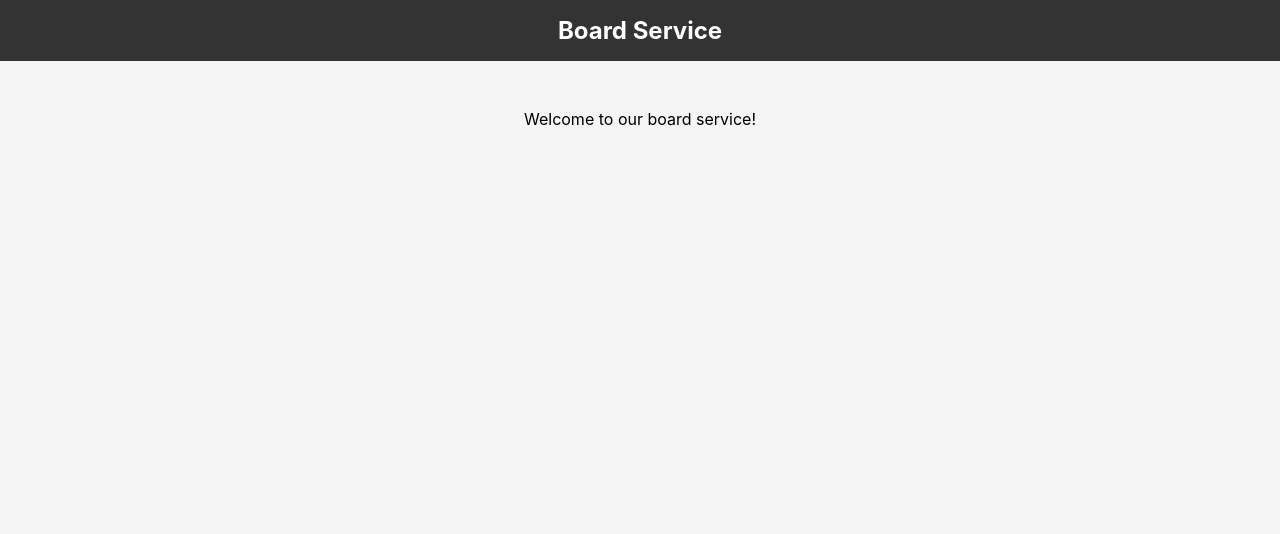
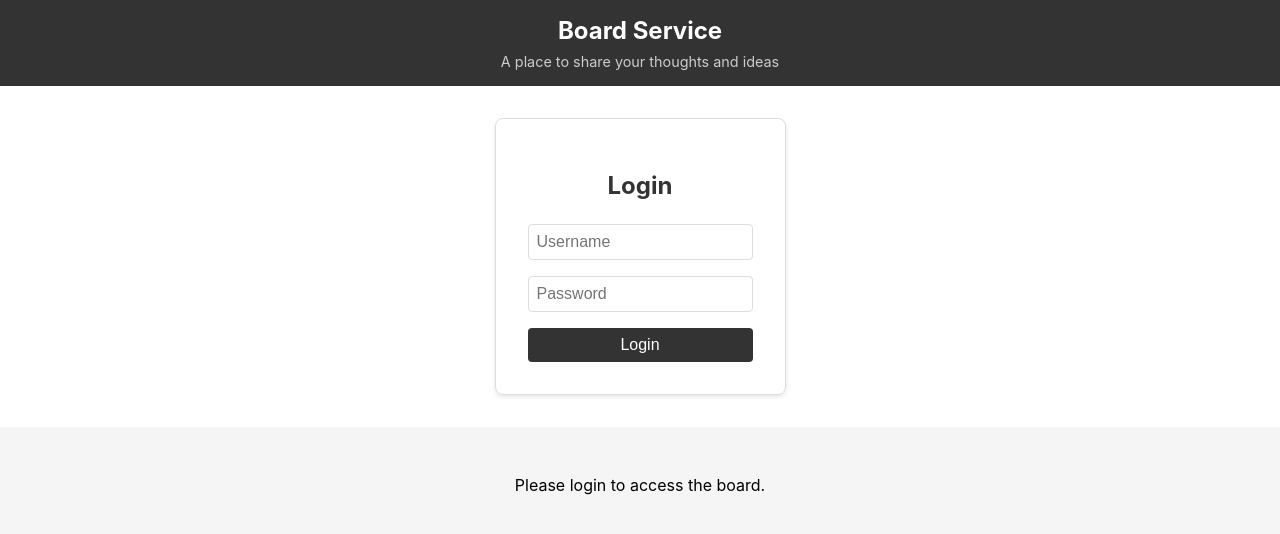
Before and after one commit to h232ch/board-service, a React (Create React App) app: page / in a window 1280 px wide. Shown: the top 534 px of the page. Built offline with nearby package versions, Linux system fonts and the light colour scheme.

Commit message:
login state

```diff
--- a/src/App.css
+++ b/src/App.css
@@ -5,41 +5,6 @@
   flex-direction: column;
 }
 
-.App-logo {
-  height: 40vmin;
-  pointer-events: none;
-}
-
-@media (prefers-reduced-motion: no-preference) {
-  .App-logo {
-    animation: App-logo-spin infinite 20s linear;
-  }
-}
-
-.App-header {
-  background-color: #282c34;
-  min-height: 100vh;
-  display: flex;
-  flex-direction: column;
-  align-items: center;
-  justify-content: center;
-  font-size: calc(10px + 2vmin);
-  color: white;
-}
-
-.App-link {
-  color: #61dafb;
-}
-
-@keyframes App-logo-spin {
-  from {
-    transform: rotate(0deg);
-  }
-  to {
-    transform: rotate(360deg);
-  }
-}
-
 main {
   flex: 1;
   padding: 2rem;
--- a/src/App.tsx
+++ b/src/App.tsx
@@ -1,13 +1,50 @@
-import React from 'react';
+import React, { useState } from 'react';
 import Header from './components/Header';
 import './App.css';
+import Login from './components/Login';
 
 function App() {
+  // 로그인 상태 관리
+  const [isLoggedIn, setIsLoggedIn] = useState(false);
+  const [username, setUsername] = useState('');
+
+  const handleLogin = (inputUsername: string, password: string) => {
+    // 실제로는 여기서 API 호출을 해야 하지만, 지금은 간단히 구현
+    if (inputUsername && password) {
+      setIsLoggedIn(true);
+      setUsername(inputUsername);
+    }
+  };
+
+  const handleLogout = () => {
+    setIsLoggedIn(false);
+    setUsername('');
+  };
+
   return (
     <div className="App">
-      <Header title="Board Service" />
+      <Header title="Board Service">
+        {isLoggedIn ? (
+          <div>
+            Welcome, {username}!
+            <button onClick={handleLogout} style={{ marginLeft: '1rem' }}>
+              Logout
+            </button>
+          </div>
+        ) : (
+          'A place to share your thoughts and ideas'
+        )}
+      </Header>
+      {!isLoggedIn && <Login onLogin={handleLogin} />}
       <main>
-        <p>Welcome to our board service!</p>
+        {isLoggedIn ? (
+          <div>
+            <h2>Welcome to the Board!</h2>
+            <p>You can now post and interact with others.</p>
+          </div>
+        ) : (
+          <p>Please login to access the board.</p>
+        )}
       </main>
     </div>
   );
--- a/src/components/Header.css
+++ b/src/components/Header.css
@@ -9,3 +9,9 @@
   margin: 0;
   font-size: 1.5rem;
 }
+
+.header-subtitle {
+  margin-top: 0.5rem;
+  color: #ccc;
+  font-size: 0.9rem;
+}
--- a/src/components/Header.tsx
+++ b/src/components/Header.tsx
@@ -4,13 +4,15 @@ import './Header.css';
 // Define the type for our props
 interface HeaderProps {
   title: string;
+  children?: React.ReactNode;  // Optional children prop
 }
 
 // Create a functional component with TypeScript
-const Header: React.FC<HeaderProps> = ({ title }) => {
+const Header: React.FC<HeaderProps> = ({ title, children }) => {
   return (
     <header className="header">
       <h1>{title}</h1>
+      {children && <div className="header-subtitle">{children}</div>}
     </header>
   );
 };
--- /dev/null
+++ b/src/components/Login.css
@@ -0,0 +1,41 @@
+.login-container {
+  max-width: 400px;
+  margin: 2rem auto;
+  padding: 2rem;
+  border: 1px solid #ddd;
+  border-radius: 8px;
+  box-shadow: 0 2px 4px rgba(0, 0, 0, 0.1);
+}
+
+.login-title {
+  text-align: center;
+  color: #333;
+  margin-bottom: 1.5rem;
+}
+
+.login-form {
+  display: flex;
+  flex-direction: column;
+  gap: 1rem;
+}
+
+.login-input {
+  padding: 0.5rem;
+  border: 1px solid #ddd;
+  border-radius: 4px;
+  font-size: 1rem;
+}
+
+.login-button {
+  padding: 0.5rem 1rem;
+  background-color: #333;
+  color: white;
+  border: none;
+  border-radius: 4px;
+  cursor: pointer;
+  font-size: 1rem;
+}
+
+.login-button:hover {
+  background-color: #444;
+}
--- /dev/null
+++ b/src/components/Login.tsx
@@ -0,0 +1,46 @@
+import React from 'react';
+import './Login.css';
+
+// Define the type for our props
+interface LoginProps {
+  // We'll add props later as needed
+  onLogin: (username: string, password: string) => void;
+}
+
+// Create a functional component with TypeScript
+const Login: React.FC<LoginProps> = ({ onLogin }) => {
+  const handleSubmit = (e: React.FormEvent) => {
+    e.preventDefault();
+    const form = e.target as HTMLFormElement;
+    const username = (form.elements.namedItem('username') as HTMLInputElement).value;
+    const password = (form.elements.namedItem('password') as HTMLInputElement).value;
+    onLogin(username, password);
+  };
+
+  return (
+    <div className="login-container">
+      <h2 className="login-title">Login</h2>
+      <form className="login-form" onSubmit={handleSubmit}>
+        <input
+          className="login-input"
+          type="text"
+          name="username"
+          placeholder="Username"
+          required
+        />
+        <input
+          className="login-input"
+          type="password"
+          name="password"
+          placeholder="Password"
+          required
+        />
+        <button className="login-button" type="submit">
+          Login
+        </button>
+      </form>
+    </div>
+  );
+};
+
+export default Login;
```
